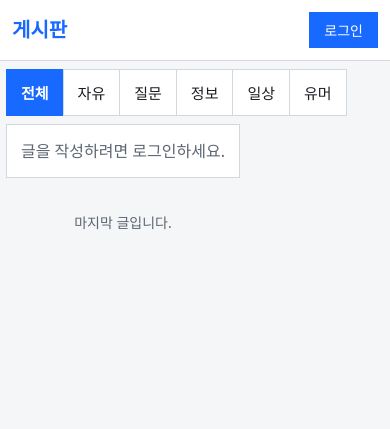
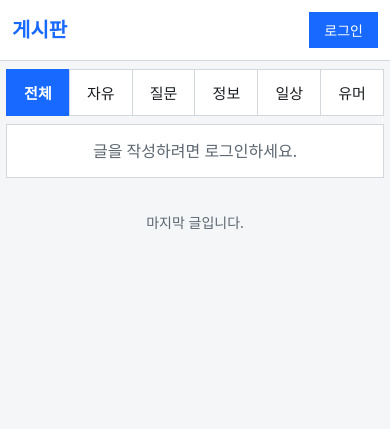
Before and after one commit to insupkwak/sns-board, a Flask app: page / in a window 390 px wide. Shown: the top 429 px of the page. Run offline with Flask 3, Linux system fonts and the light colour scheme; data that the repository does not hold is empty.

Commit message:
모바일 너비 일관성 수정 — 로그인 전·후 모두 화면 꽉 채움
- 원인: .layout align-items:flex-start 라 세로 배치 시 .feed 가 콘텐츠
  너비로 수축(로그인 308 / 로그아웃 222px 로 제각각)
- 모바일에서 align-items:stretch + .feed width:100% 로 항상 전체 너비
- 카테고리 버튼 flex:1 로 가로 꽉 채움

Co-Authored-By: Claude Opus 4.8 (1M context) <noreply@anthropic.com>

```diff
--- a/static/css/style.css
+++ b/static/css/style.css
@@ -316,12 +316,15 @@ button {
     }
     .layout {
         flex-direction: column;
+        align-items: stretch;     /* 세로 배치에서 자식들이 너비를 꽉 채우도록 */
         gap: 8px;
         padding: 8px calc(6px + env(safe-area-inset-right))
                  calc(8px + env(safe-area-inset-bottom))
                  calc(6px + env(safe-area-inset-left));
     }
     .sidebar { width: 100%; flex: none; position: static; }
+    /* 글쓰기/안내/게시글 영역 항상 전체 너비 (로그인 전·후 동일) */
+    .feed { width: 100%; }
 
     /* 카테고리: 가로 스크롤 메뉴 (스크롤바는 숨김) */
     .category-nav {
@@ -335,7 +338,8 @@ button {
         border: 1px solid var(--border);
         border-right: none;
         white-space: nowrap;
-        flex: 0 0 auto;
+        flex: 1 0 auto;                   /* 가로를 꽉 채우게 분배(좁으면 스크롤) */
+        text-align: center;
         min-height: 44px;                 /* 터치 타깃 확대 */
     }
     .cat:last-child { border-right: 1px solid var(--border); }
```
